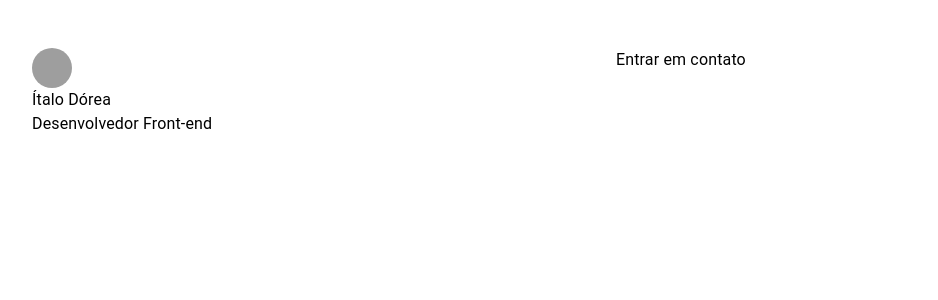
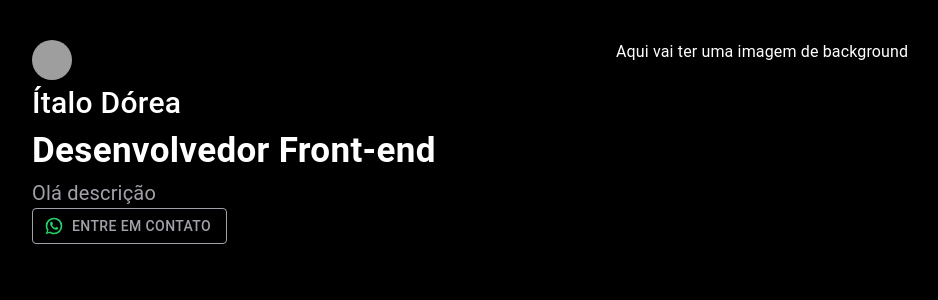
Before and after one commit to ifdc2308/portfolio-italo, a React (Vite) app: page / in a window 1280 px wide. Shown: the top 300 px of the page, without its empty margins (32-970 px from the left). Built offline with nearby package versions, Linux system fonts and the light colour scheme; grey boxes are pictures that could not be loaded.

Commit message:
feat: name-image

```diff
--- a/src/App.jsx
+++ b/src/App.jsx
@@ -1,10 +1,9 @@
 import { HomePage } from './views/HomePage';
-
 function App() {
   return (
     <>
       <HomePage />
-    </>
+      </>
   );
 }
 
--- /dev/null
+++ b/src/global.css
@@ -0,0 +1,6 @@
+body {
+    background-color: #000;
+    color: #fff; /* Para garantir que o texto seja visível em um fundo preto */
+    margin: 0;
+    padding: 0;
+  }
--- a/src/main.jsx
+++ b/src/main.jsx
@@ -1,6 +1,7 @@
 import React from 'react'
 import ReactDOM from 'react-dom/client'
 import App from './App.jsx'
+import './global.css';
 
 ReactDOM.createRoot(document.getElementById('root')).render(
   <React.StrictMode>
--- a/src/views/HomePage.jsx
+++ b/src/views/HomePage.jsx
@@ -1,4 +1,5 @@
-import { Container, Box, Grid, Typography as Text, Avatar, Divider } from '@mui/material';
+import { Container, Box, Grid, Typography as Text, Avatar, Button } from '@mui/material';
+import WhatsAppIcon from '@mui/icons-material/WhatsApp';
 
 export const HomePage = () => {
   return (
@@ -6,12 +7,16 @@ export const HomePage = () => {
       <Container maxWidth="lg" sx={styles.container}>
         <Grid container spacing={2}>
           <Grid item xs={12} sm={6}>
-          <Avatar alt="italo_dorea" src="../assets/profile_italo_dorea.jpg" />
-            <Text>Ítalo Dórea</Text>
-            <Text>Desenvolvedor Front-end</Text>
+            <Avatar alt="italo_dorea" src="../assets/profile_italo_dorea.jpg" />
+            <Text sx={styles.subTitle}>Ítalo Dórea</Text>
+            <Text sx={styles.title}>Desenvolvedor Front-end</Text>
+            <Text sx={styles.desc}>Olá descrição</Text>
+            <Button sx={{color: "#A1A1AA", border: "1px solid #A1A1AA"}} variant="outlined" startIcon={<WhatsAppIcon sx={{color: "#25D366"}} />}>
+              Entre em contato
+            </Button>
           </Grid>
           <Grid item xs={12} sm={6}>
-            <Text>Entrar em contato</Text>
+           <Text>Aqui vai ter uma imagem de background</Text>
           </Grid>
         </Grid>
       </Container>
@@ -25,5 +30,22 @@ const styles = {
   },
   title: {
     color: "#fff",
+    fontWeight: 700,
+    fontSize: 35,
+  },
+  subTitle: {
+    color: "#fff",
+    fontWeight: 500,
+    fontSize: 30,
+  },
+  text: {
+    color: "#fff",
+    fontWeight: 400,
+    fontSize: 22,
+  },
+  desc: {
+    color: "#A1A1AA",
+    fontWeight: 400,
+    fontSize: 20,
   },
 }
```
